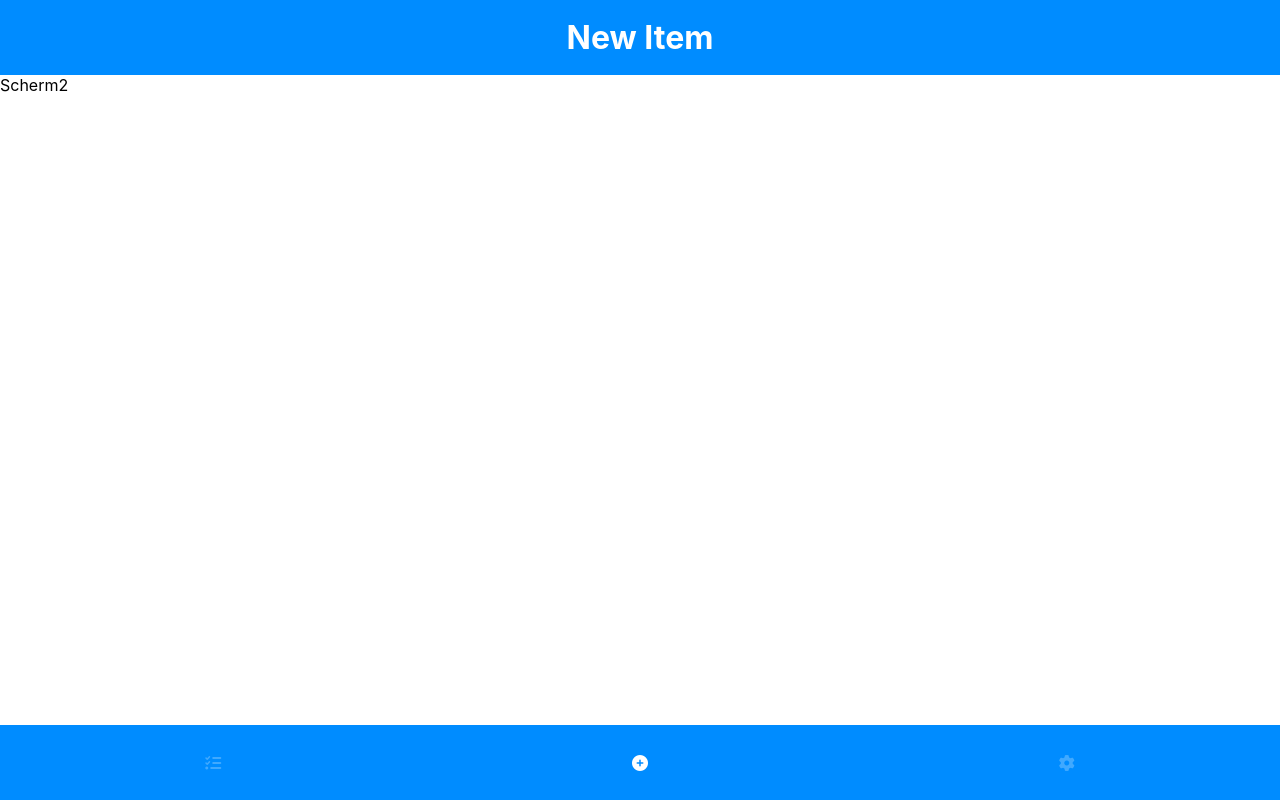
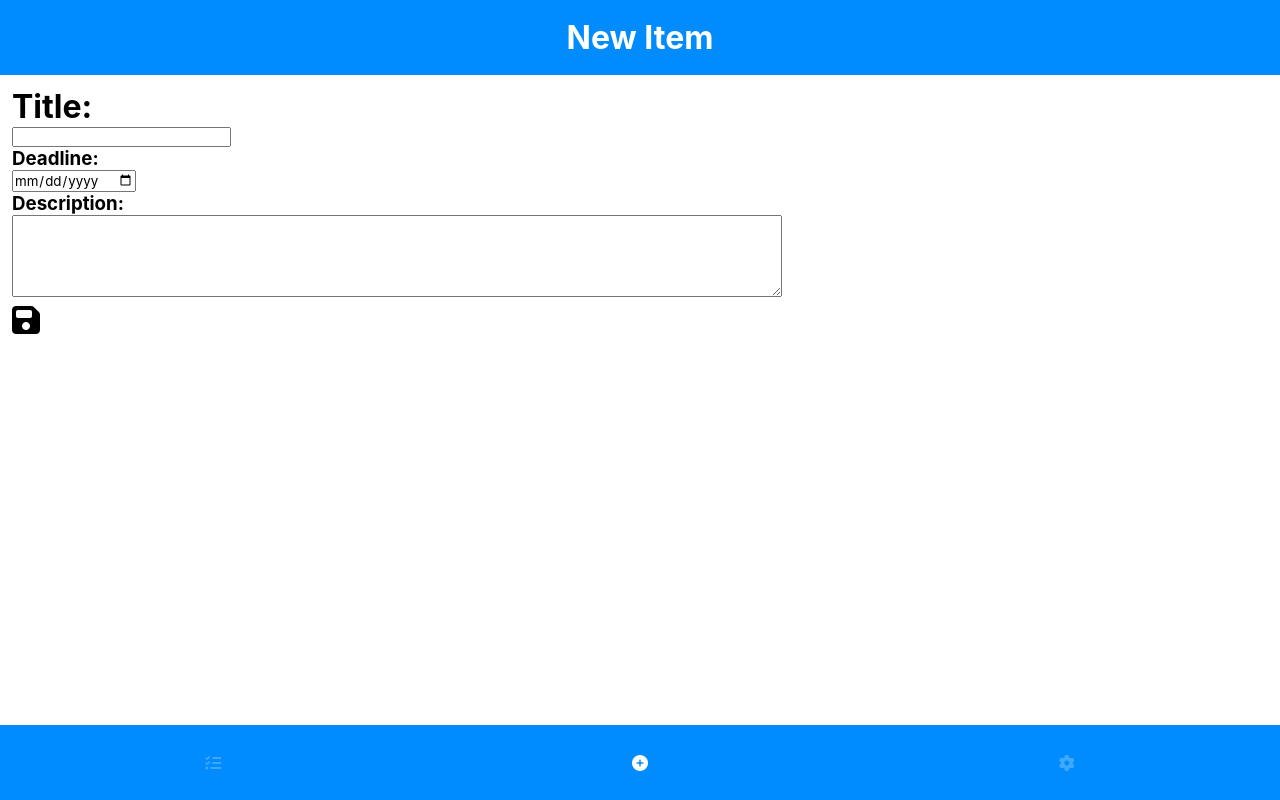
Before and after one commit to Lampenkap007/Companion-app, a website: page index.html in a window 1280 px wide. Both pictures are taken after a click on the link 639 px from the left and 762 px from the top of the page. Drawn offline with nearby package versions, Linux system fonts and the light colour scheme.

```diff
--- a/index.html
+++ b/index.html
@@ -5,27 +5,34 @@
       <meta name="viewport" content="width=device-width, initial-scale=1.0" />
       <link rel="stylesheet" href="style.css" />
       <script src="https://kit.fontawesome.com/67dcf3289a.js" crossorigin="anonymous"></script>
-    <script src="https://cdnjs.cloudflare.com/ajax/libs/jquery/3.4.1/jquery.min.js"></script>
       <script src="main.js"></script>
       <title>Companion-app</title>
    </head>
-  <header class="header"><h1 id="title">To-Do List</h1></header>
+   <header class="header">
+      <h1 id="title">To-Do List</h1>
+   </header>
    <body>
       <!-- screens -->
       <div class="screen" id="screen1">
-      <div class="card">
-        <div>
-        <h1 id="cardTitle">Title</h1>
-        <h3 id="cardDeadline">Deadline</h3>
-        <p id="cardDescription">Description</p></div>
-        <div class="editDelete"><i class="fas fa-edit"></i><i class="far fa-trash-alt"></i></div>
+
+         <div class="no_content" id="noContent"><h2>Nothing To Do? </h2><p>Add items by tapping the + button.</p> </div>
       </div>
-      <!-- <div class="no_content"><h2>Nothing To Do? </h2><p>Add items by tapping the + button.</p> </div> -->
+      <div class="screen" id="screen2">
+         <label for="formTitle">
+            <h1>Title:</h1>
+         </label>
+         <input type="text" id="formTitle" name="formTitle" autocomplete="off">
+         <label for="formDeadline"><h3>Deadline: </h3></label>
+         <input type="date" id="formDeadline" name="formDeadline">
+         <label for="formDescription">
+          <h3>Description:</h3>
+       </label>
+       <textarea id="formDescription" name="formDescription" rows="4" cols="50"></textarea>
+       <h1 onclick="saveForm()"><i class="fas fa-save"></i></h1>
       </div>
-    <div class="screen" id="screen2">Scherm2</div>
+
       <div class="screen" id="screen3">Scherm3</div>
    </body>
-
    <!-- navigation -->
    <nav>
       <div class="tabs">
@@ -35,3 +42,14 @@
       </div>
    </nav>
 </html>
+
+
+
+<!-- <div class="card">
+            <div>
+               <h1 id="cardTitle">Title</h1>
+               <h3 id="cardDeadline">Deadline</h3>
+               <p id="cardDescription">Description</p>
+            </div>
+            <div class="editDelete"><i class="fas fa-edit"></i><i class="far fa-trash-alt"></i></div>
+         </div> -->
--- a/main.js
+++ b/public/main.js
@@ -31,3 +31,16 @@
   document.getElementById("screen1").style.visibility = "hidden";
   document.getElementById("screen3").style.visibility = "visible";
 }
+
+// Logic for saving form
+function saveForm(){
+  if (document.getElementById("formTitle").value == ""){
+    alert("Title required")
+  }
+  else{
+      const form = {title: document.getElementById("formTitle").value, deadline: document.getElementById("formDeadline").value, description: document.getElementById("formDescription").value};
+  console.log(form)
+ document.getElementById("screen1").innerHTML = "<div class='card'><div>   <h1 id='cardTitle'>" + form.title + "</h1>   <h3 id='cardDeadline'>"+ form.deadline + "</h3>   <p id='cardDescription'>"+ form.description + "</p></div><div class='editDelete'><i class='fas fa-edit'></i><i class='far fa-trash-alt'></i></div></div>"
+tab1()
+}
+}
--- a/style.css
+++ b/public/style.css
@@ -59,6 +59,7 @@
   align-items: center;
   flex-direction: column;
   position: absolute;
+  visibility: visible;
 }
 
 .no_content {
@@ -72,6 +73,12 @@
 #screen2 {
   visibility: hidden;
   position: absolute;
+  width: auto;
+  margin: 12px;
+}
+#formDescription {
+  width: 60vw;
+  height: 80px;
 }
 #screen3 {
   visibility: hidden;
```
Also changed, not shown: package.json (added, +25 -0 lines), server.js (added, +11 -0 lines), 3 other files. Lines whose indentation alone changed are shown as unchanged.
